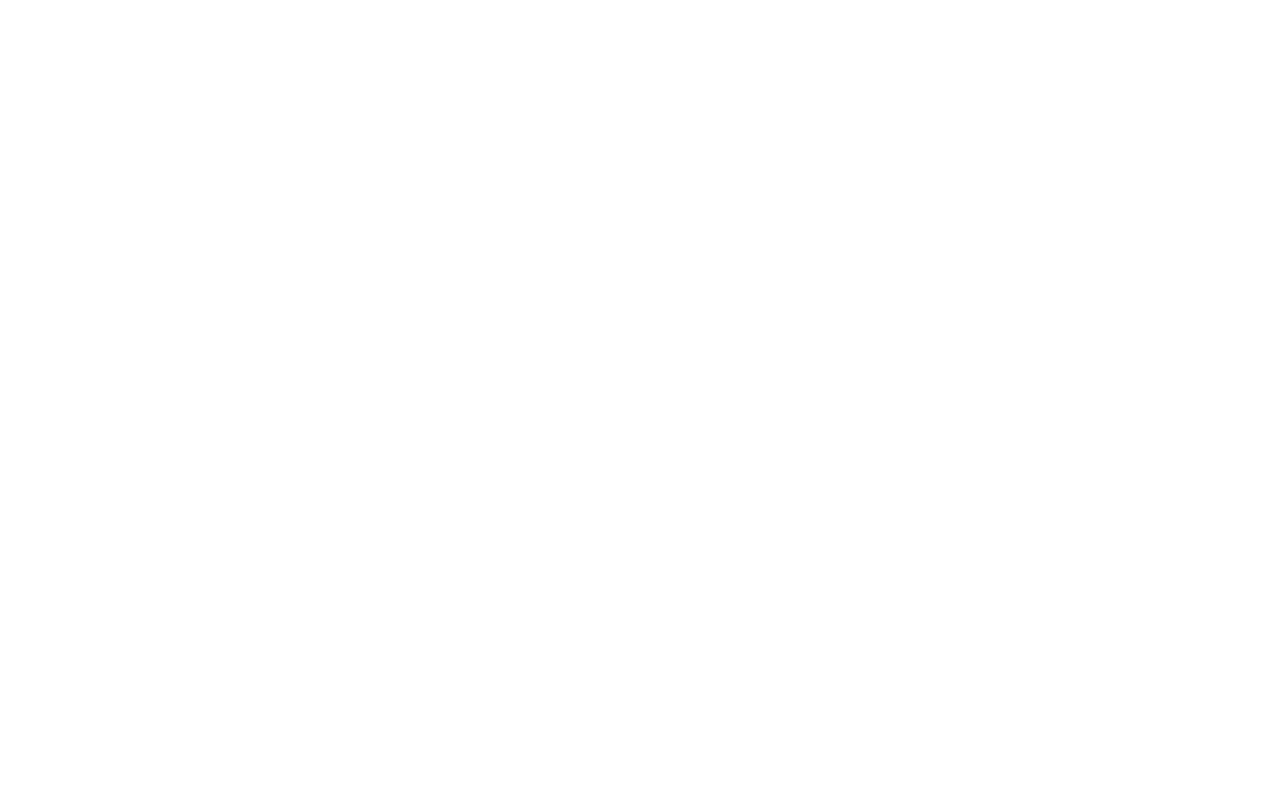
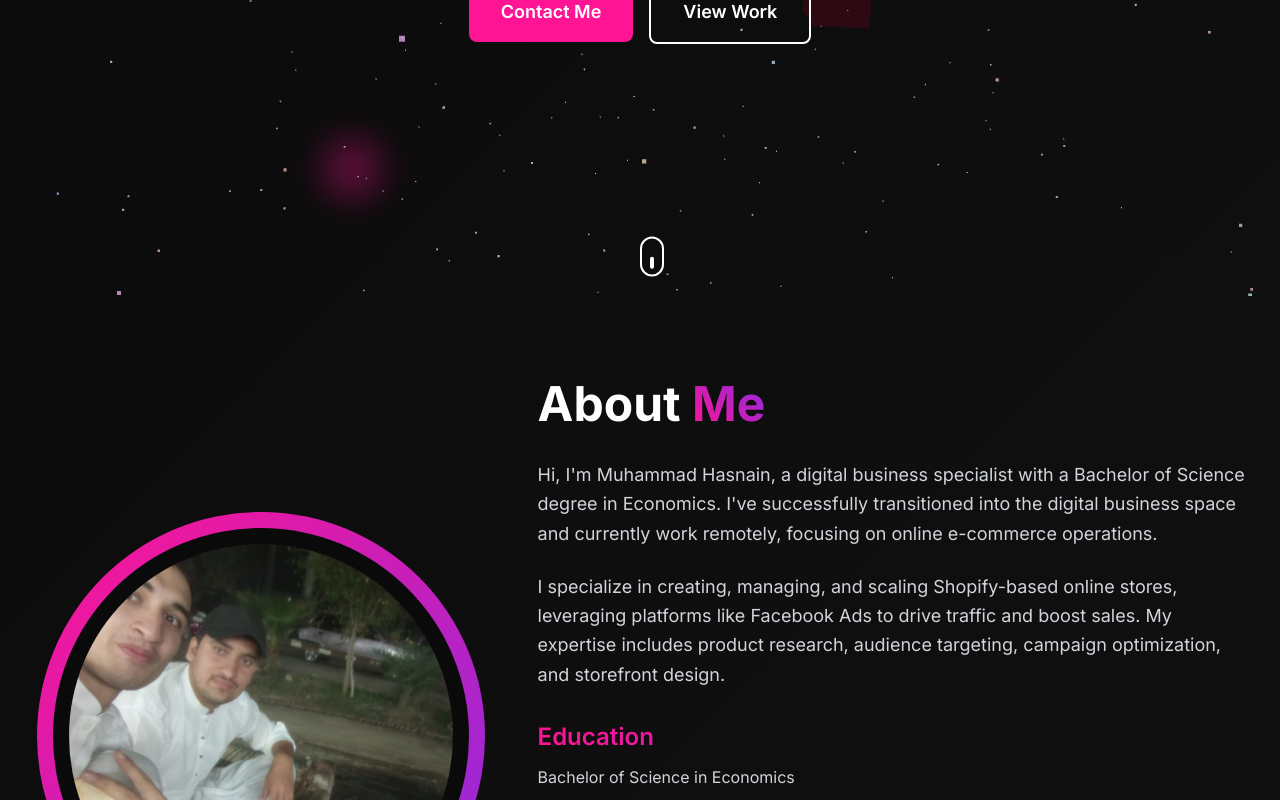
Before and after one commit to Nain313/portfolio, a Next.js app: page /portfolio/ in a window 1280 px wide. Before the commit this address had no page. Shown: the part 500-1300 px from the top of the page. Before the commit the page ends 800 px from the top, so only its background shows below. Built offline with nearby package versions, Linux system fonts and the light colour scheme.

Commit message:
Fix profile image path for GitHub Pages deployment

```diff
--- a/components/AboutSection.tsx
+++ b/components/AboutSection.tsx
@@ -25,7 +25,7 @@
                   <div className="w-64 h-64 md:w-80 md:h-80 lg:w-[24rem] lg:h-[24rem] rounded-full overflow-hidden relative">
                     {/* Test image display */}
                     <img
-                      src="/profile.jpg"
+                      src="/portfolio/profile.jpg"
                       alt="Muhammad Hasnain"
                       className="w-full h-full object-cover"
                       onError={(e) => {
--- a/next.config.js
+++ b/next.config.js
@@ -2,7 +2,7 @@
 const nextConfig = {
   output: 'export',
   trailingSlash: true,
-  basePath: process.env.NODE_ENV === 'production' ? '/portfolio' : '',
+  basePath: '/portfolio',
   images: {
     unoptimized: true,
   },
```
